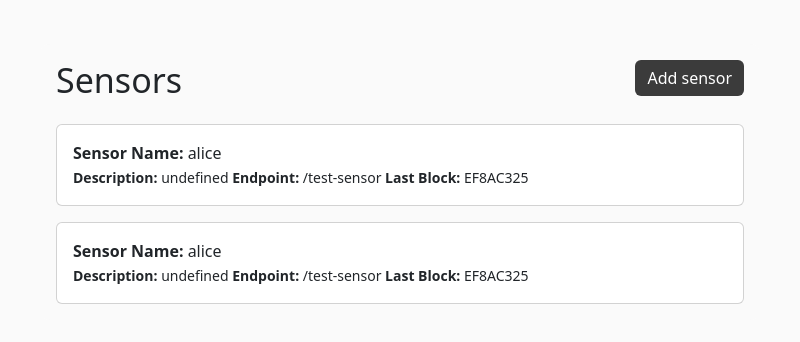
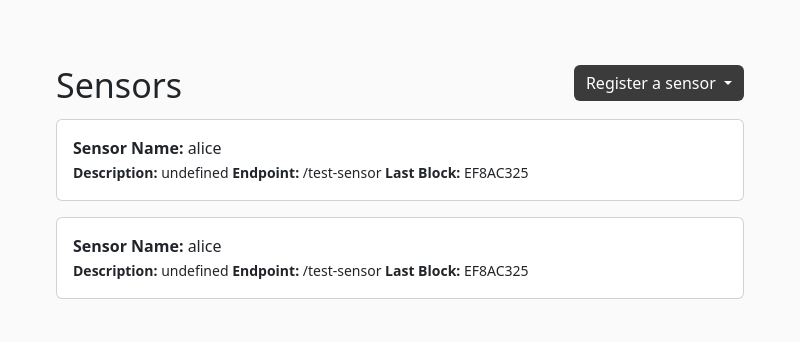
Before and after one commit to hallym-peerism/peerism-data-manager, an Electron app: page index.html in a window 800 px wide. Shown: the part 218-560 px from the top of the page. Drawn offline with nearby package versions, Linux system fonts and the light colour scheme.

Commit message:
Applied a dropdown menu.

```diff
--- a/index.html
+++ b/index.html
@@ -7,8 +7,11 @@
         content="default-src 'self'; script-src 'self'; style-src 'self' 'unsafe-inline'"> -->
 
     <link href="https://cdn.jsdelivr.net/npm/bootstrap@5.3.0-alpha1/dist/css/bootstrap.min.css" rel="stylesheet">
+
+    <script src="https://code.jquery.com/jquery-3.3.1.js"></script>
+
     <script src="https://cdn.jsdelivr.net/npm/bootstrap@5.3.0-alpha1/dist/js/bootstrap.bundle.min.js"></script>
-    <script src="https://code.jquery.com/jquery-3.3.1.js"></script>
+
     <style>
         body {
             /* background-color: rgb(83, 83, 83); */
@@ -30,7 +33,11 @@
             margin-top: 16px;
         }
 
-        .card-slot > .card:hover {
+        .card-slot {
+            margin-top: 30px;
+        }
+
+        .card-slot>.card:hover {
             border: 1px solid black;
             padding: -10px;
         }
@@ -38,6 +45,16 @@
         #add-btn {
             background-color: rgb(59, 59, 59);
             border: 0;
+            float: right;
+            color: white;
+        }
+
+        #add-btn>button {
+            color: white;
+        }
+
+        h1 {
+            height: 0;
         }
     </style>
     <script>
@@ -71,8 +88,20 @@
 <body>
     <br>
     <div class="main-panel container">
-        <h1 style="float: left;">Sensors</h1>
-        <button id="add-btn" onclick="window.location.href='./add-sensor.html';" type="button" class="btn btn-primary" style="float: right;">Add sensor</button><br>
+        <header>
+            <h1 style="float: left;">Sensors</h1>
+            <div class="dropdown">
+                <a id="add-btn" class="btn btn-secondary dropdown-toggle" href="#" role="button" data-bs-toggle="dropdown"
+                    aria-expanded="false">
+                    Register a sensor
+                </a>
+
+                <ul class="dropdown-menu">
+                    <li><a class="dropdown-item" href="./add-sensor.html">Register a new sensor</a></li>
+                    <li><a class="dropdown-item" href="#">Register an existing sensor</a></li>
+                </ul>
+            </div>
+        </header>
         <br>
         <div class="card-slot"></div>
 </body>
```
